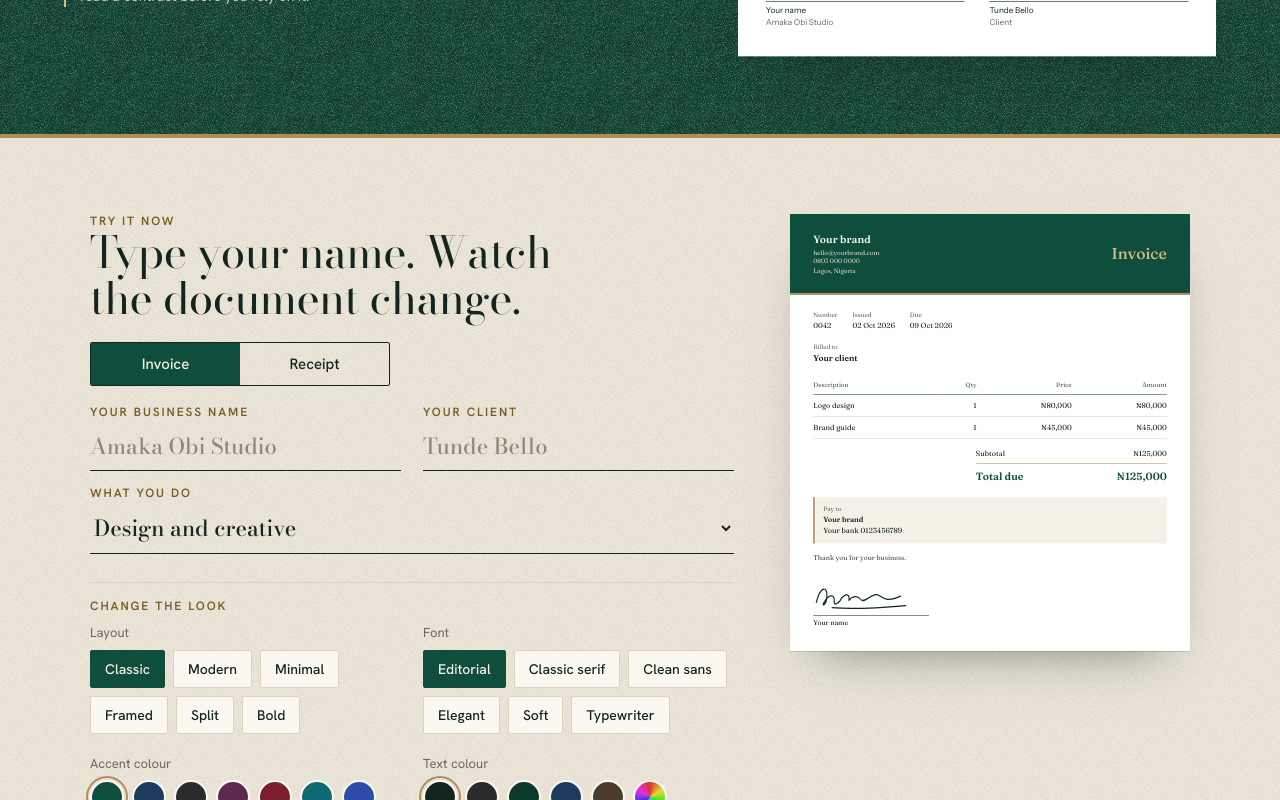
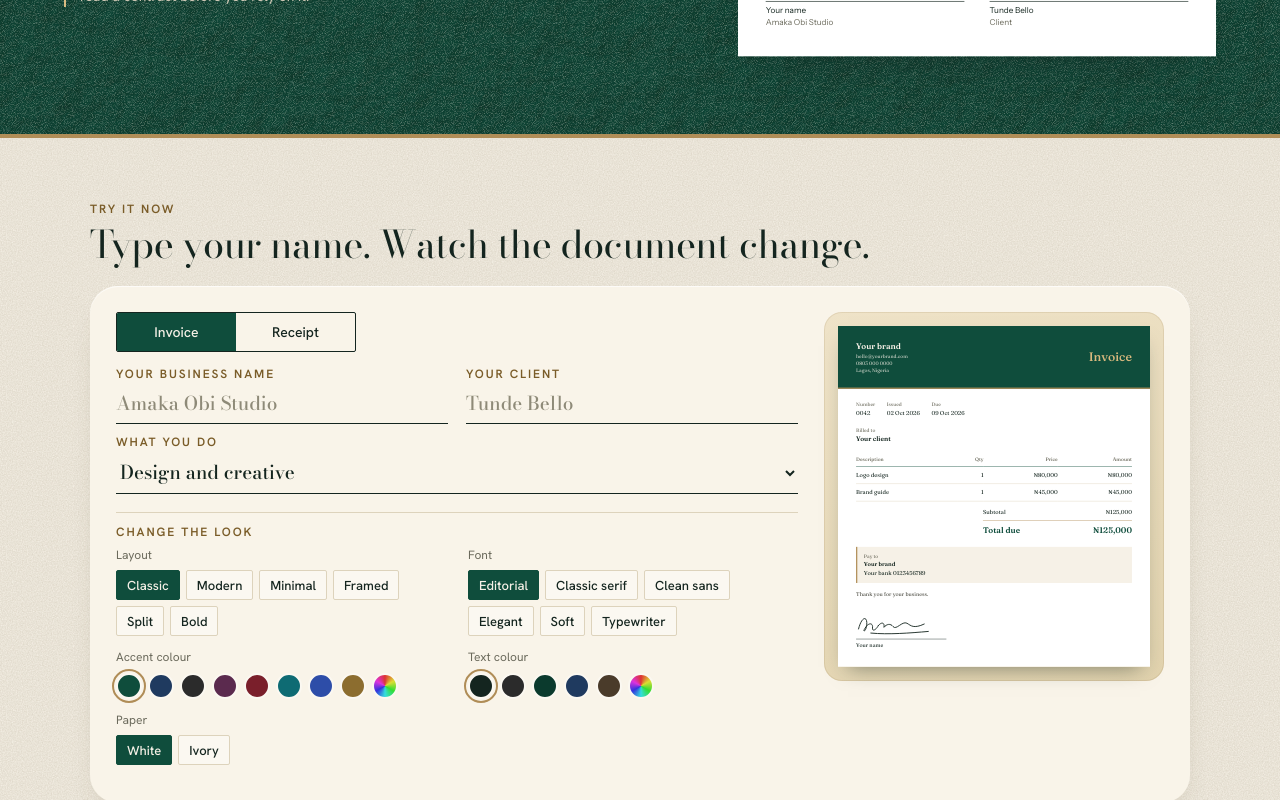
Before and after one commit to Thatfideliagirl/GENERATE, a React (Vite) app: page /#/ in a window 1280 px wide. Shown: the part 3200-4000 px from the top of the page. Built offline with nearby package versions, Linux system fonts and the light colour scheme.

Commit message:
Landing: try it now is a compact card with a small preview
Co-Authored-By: Claude Sonnet 5.5 <noreply@anthropic.com>
Claude-Session: https://claude.ai/code/session_012wYL95FeHvN21Suxf4B9km

```diff
--- a/src/pages/Landing.tsx
+++ b/src/pages/Landing.tsx
@@ -206,12 +206,15 @@ export default function Landing() {
         </section>
 
         <section className="lp-sec lp-try" id="try" aria-labelledby="try-h">
+          <div className="lp-try-head">
+            <p className="lp-label">Try it now</p>
+            <h2 className="lp-h2" id="try-h">
+              Type your name. Watch the document change.
+            </h2>
+          </div>
+          <div className="lp-try-card">
           <div className="lp-try-grid">
             <div className="lp-try-fields">
-              <p className="lp-label">Try it now</p>
-              <h2 className="lp-h2" id="try-h">
-                Type your name. Watch the document change.
-              </h2>
               <div className="seg lp-seg" role="group" aria-label="Document type">
                 <button type="button" className={kind === 'invoice' ? 'on' : ''} onClick={() => setKind('invoice')}>
                   Invoice
@@ -249,6 +252,7 @@ export default function Landing() {
               <PaperPreview doc={sample.doc} profile={sample.profile} className="lp-sheet" />
             </div>
           </div>
+          </div>
         </section>
 
         <section className="lp-end" id="pricing" aria-labelledby="end">
--- a/src/styles/landing.css
+++ b/src/styles/landing.css
@@ -266,3 +266,30 @@ html{scroll-behavior:smooth}
 @media (min-width:900px){
   .lp-frames{margin-top:150px}
 }
+
+/* v7: try it now is one compact card, like the frames above it */
+.lp-try{padding-block:clamp(40px,5vw,64px)}
+.lp-try-head{max-width:1100px;margin:0 auto 22px}
+.lp-try .lp-h2{font-size:clamp(26px,3vw,38px);max-width:none;margin-top:8px}
+.lp-try-card{max-width:1100px;margin:0 auto;background:#F9F4E9;border-radius:28px;padding:clamp(16px,2.4vw,26px);box-shadow:0 18px 34px -22px rgba(90,70,30,.45),inset 0 1px 0 rgba(255,255,255,.7)}
+.lp-try-grid{max-width:none;margin:0;gap:20px}
+.lp-seg{margin:0 0 14px;max-width:240px}
+.lp-seg button{min-height:38px;font-size:14px}
+.lp-fields{grid-template-columns:1fr 1fr;gap:0 18px}
+.lp-field{margin-bottom:10px}
+.lp-field input,.lp-field select{font-size:19px;padding:5px 0}
+.lp-looks{margin-top:8px;padding-top:12px}
+.lp-looks .lp-label{margin-bottom:6px}
+.lp-looks .lk{margin-bottom:6px}
+.lp-looks .chips{gap:6px;margin-bottom:6px}
+.lp-looks .chip{min-height:30px;padding:4px 10px;font-size:13px}
+.lp-looks .sw{width:26px;height:26px}
+.lp-looks .small{font-size:12px}
+.lp-try-paper{position:static;max-width:none;width:100%;background:linear-gradient(160deg,#EFE3C8,#E2D3AE);border-radius:18px;padding:14px;box-shadow:inset 0 0 0 1px rgba(122,92,40,.12);align-self:start}
+.lp-try-paper .lp-sheet{box-shadow:0 10px 20px -10px rgba(20,37,31,.5)}
+@media (min-width:900px){
+  .lp-try-grid{grid-template-columns:minmax(0,1fr) 340px;gap:26px;align-items:start}
+  .lp-try-paper{position:static;margin:0}
+}
+@media (max-width:899px){.lp-try-paper{order:-1}}
+@media (max-width:619px){.lp-fields{grid-template-columns:1fr}}
```
